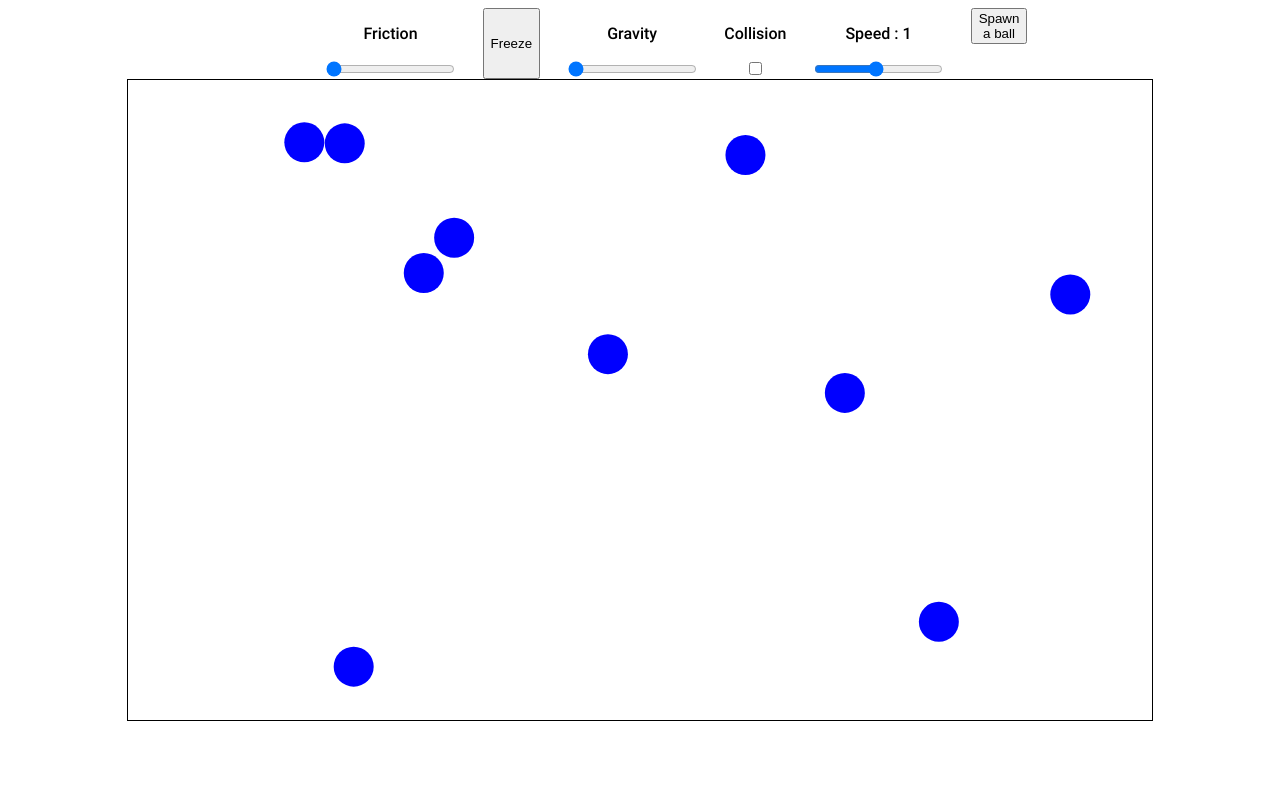
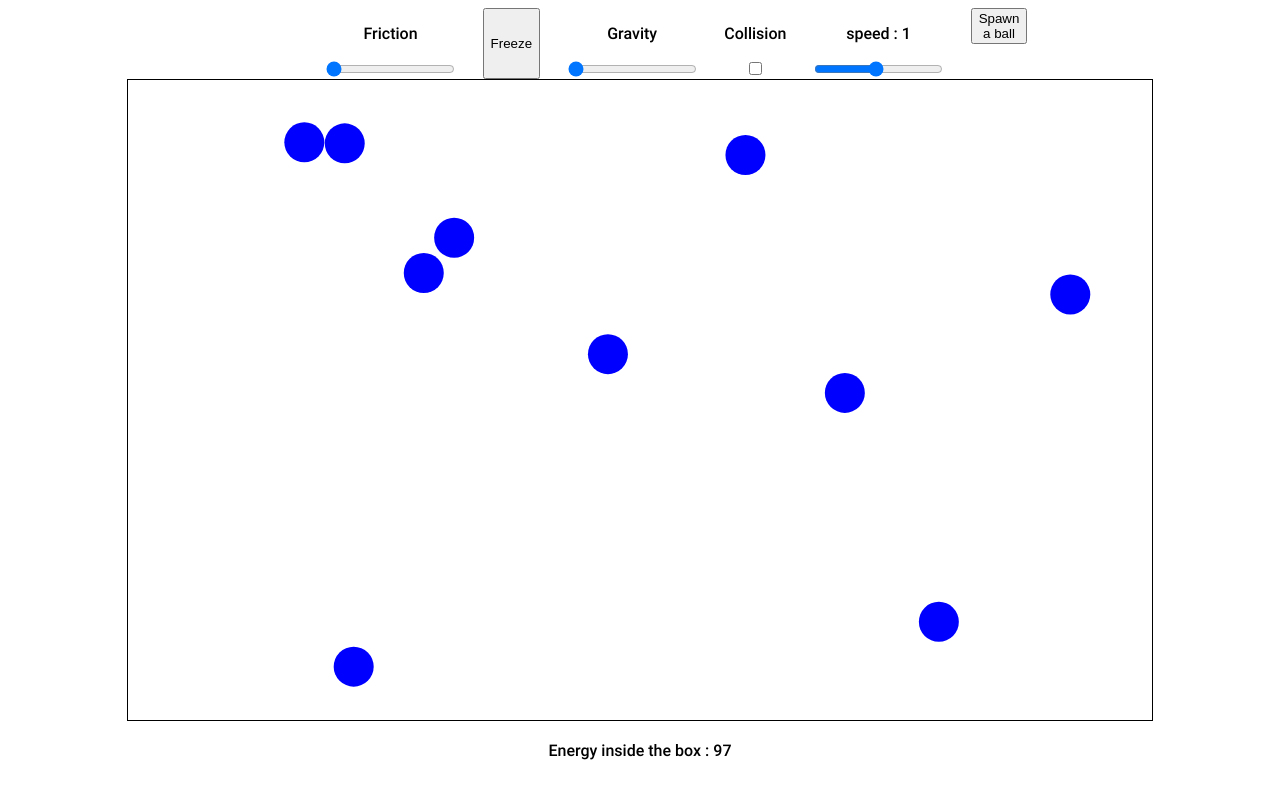
Before and after one commit to PolLamothe/Physic-Simulator, a plain HTML site: page index.html in a window 1280 px wide. Shown: the top 798 px of the page. Drawn offline with Linux system fonts and the light colour scheme.

Commit message:
EnergyCount

```diff
--- a/index.html
+++ b/index.html
@@ -51,7 +51,7 @@
             <input type="checkbox" id="collisionInput">
         </div>
         <div>
-            <p id="speedText">Speed : 1</p>
+            <p id="speedText"></p>
             <input type="range" min="0.1" max="2" value="1" step="0.1" id="speedInput">
         </div>
         <div>
@@ -59,6 +59,7 @@
         </div>
     </div>
     <canvas id="canvas"></canvas>
+    <p id="energyText" style="text-align: center;font-family: ROBOTO;"></p>
     <script src="simulation.js"></script>
 </body>
 </html>
--- a/simulation.js
+++ b/simulation.js
@@ -22,6 +22,8 @@ document.getElementById("freezeButton").addEventListener("click",(e)=>{
         document.getElementById("freezeButton").textContent = "Freeze"
     }
 })
+
+document.getElementById("speedText").textContent = "speed : "+settings.speed
 
 document.getElementById("gravityInput").addEventListener("input",(e)=>{settings.gravity = e.target.value})
 
@@ -228,6 +230,14 @@ class Game{
         }
         return false
     }
+
+    getEnergyInside(){
+        var result = 0
+        for(let i = 0;i<this.objets.length;i++){
+            result += Math.abs(this.objets[i].vx)+Math.abs(this.objets[i].vy)
+        }
+        return result
+    }
 }
 
 function animate(){
@@ -237,6 +247,7 @@ function animate(){
         objet.draw();
     });
     game.moveObject()
+    document.getElementById("energyText").textContent = "Energy inside the box : "+Math.round(game.getEnergyInside())
     requestAnimationFrame(animate)
 }
 
```
